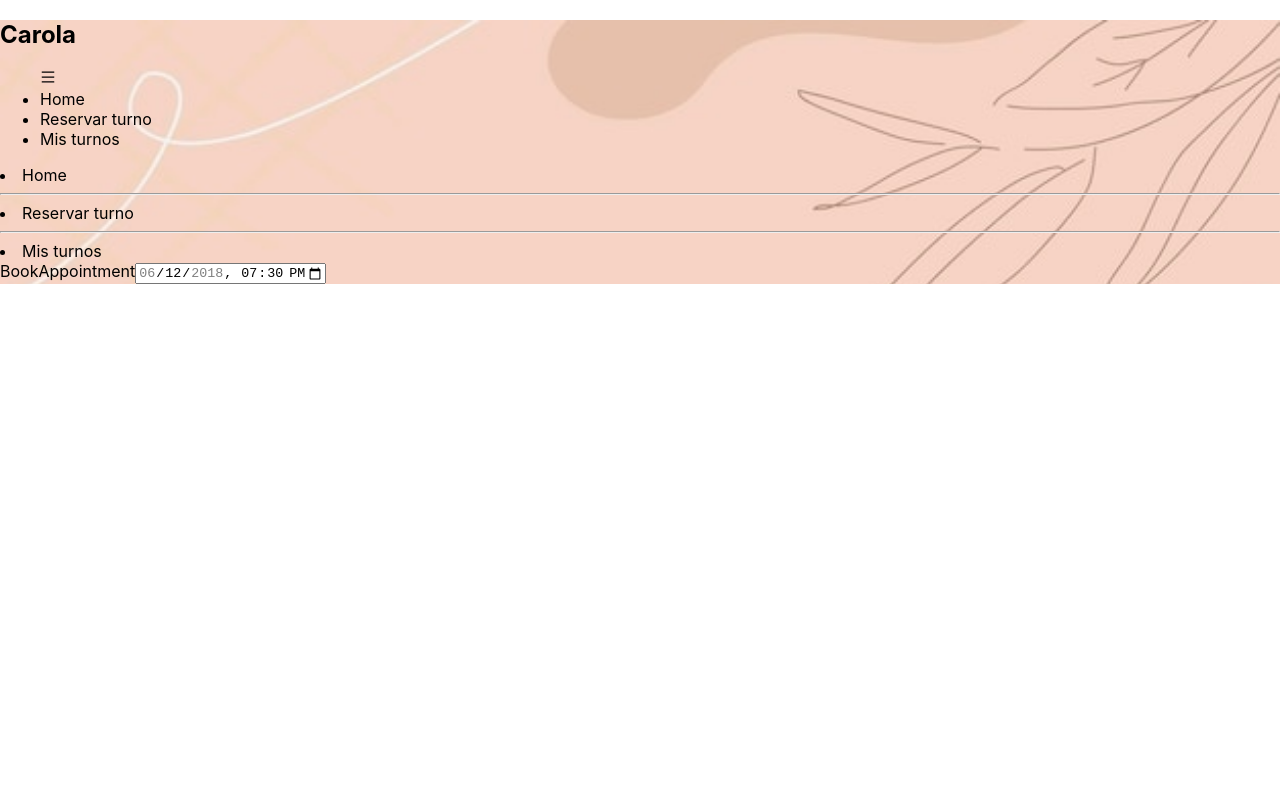
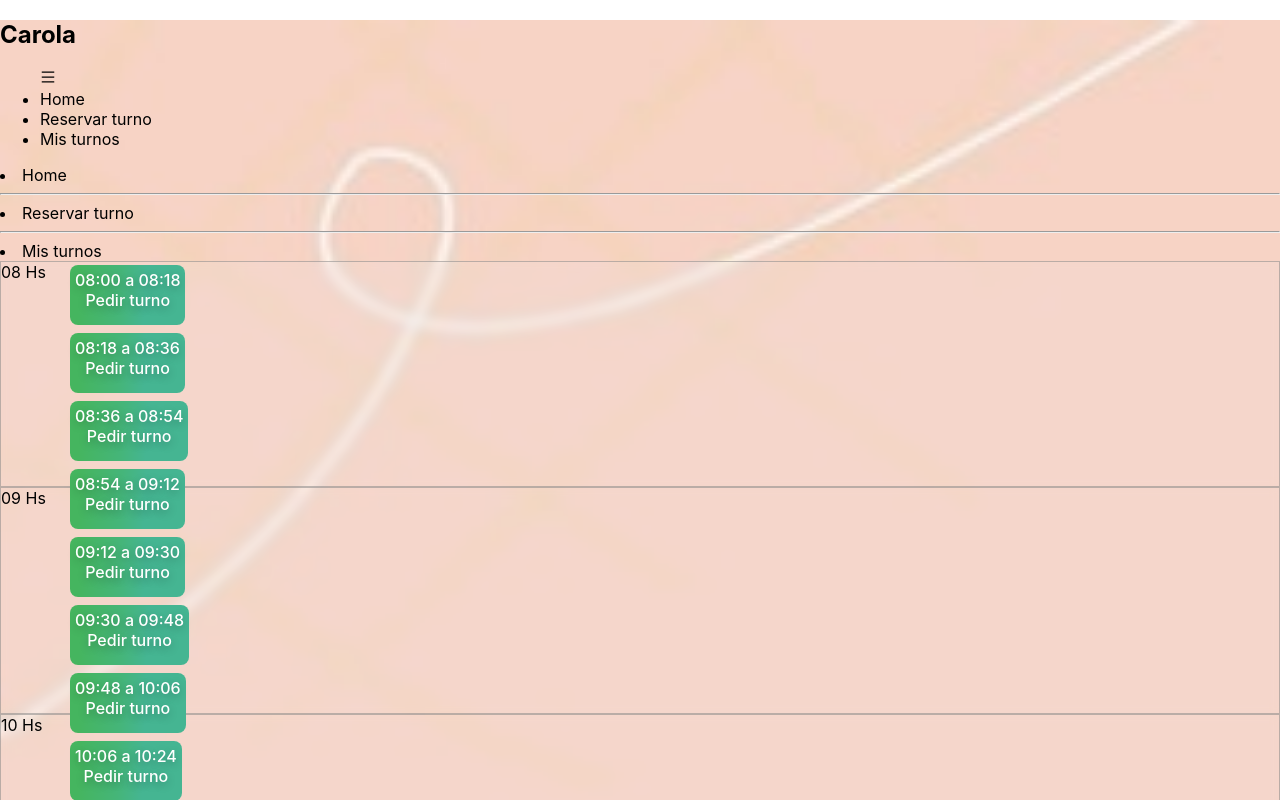
Before and after one commit to No-Country/C7-25, a React (Create React App) app in the folder frontend/: page /reservarturno in a window 1280 px wide. Shown: the top 800 px of the page. Built offline with nearby package versions, Linux system fonts and the light colour scheme.

Commit message:
version 0.1.5 front

```diff
--- a/frontend/src/components/BookAppointment.js
+++ b/frontend/src/components/BookAppointment.js
@@ -1,23 +1,87 @@
+import axios from 'axios';
 import React from 'react'
+import '../styles/BookAppointment.css'
 
 export default function BookAppointment() {
 
-  const turnos={
-    init:'',
-    end:'',
-    length:''
-  }
-  for (let index = 0; index < 10; index++) {
-    //const element = array[index];
+
+
+  const workday={
+    init:'2022-09-27T08:00', //inicio de la jornada
+    workdayDuration:720, //duracion de la jornada en minutos
+    apptDuration:18 //duracion del turno en minutos
   }
 
+  //Para crear un array con las hs de atencion
+  let hours=[];
+  for (let index = 8; index <= 20; index++) {
+    hours.push(index);
+  }
 
+  const margin = 4;
+  const apptHeight = 60+2*margin;//altura en px en el css del boton para pedir turno + margen
+  const heightHs = apptHeight*60/workday.apptDuration; //Regla de 3 simple para la altura de 1hr
+
+
+  //Para crear el rango de hs de cada turno
+  //Falta retirar los no disponibles
+  let apptDisp=[];
+  let time=new Date(workday.init);
+  let ini,end;
+  ini=('0'+time.getHours()).slice(-2)+':'+('0'+time.getMinutes()).slice(-2);//convierto el date al formato hora minuto 00:00
+  for (let index = 1; index <= (workday.workdayDuration/workday.apptDuration); index++) {
+
+    time.setTime(time.getTime() + workday.apptDuration*60*1000);//Sumo el tiempo del turno
+    end=('0'+time.getHours()).slice(-2)+':'+('0'+time.getMinutes()).slice(-2);//hr min para el fin del turno
+    apptDisp.push([ini,end,(index-1)*apptHeight+margin]);//Vector con todos los turnos
+    ini=end;//El fin del turno actual es el inicio del turno siguiente
+
+  }
+  console.log(apptDisp);
+
+
+
+
+
+  //Guarda el turno en la db
+  let saveAppt = async (apptm) => {
+    const today=workday.init.split('T');//Separa la fecha y hora
+    const turn={
+      init:today[0]+'T'+apptm[0]+':00',//Une la fecha y hora del turno
+      end:today[0]+'T'+apptm[1]+':00'
+    }
+    try {
+        const UserusedUrlAPI='http://localhost:8080/appt/save';
+        const resp = await axios.post(UserusedUrlAPI,turn);
+        return resp.data;
+    } catch (error) {
+        console.log('Error: '+ error);
+    }
+  }
+
+  console.log('BookAppointment se esta renderizando')
   return (
     <div>
-      BookAppointment
-      <input type="datetime-local" id="meeting-time"
-       name="meeting-time" value="2018-06-12T19:30"
-       min="2018-06-07T00:00" max="2018-06-14T00:00"/>
+      <div className='calendarContainer'>
+        <div>
+          {
+            hours.map((hora,index)=> //Para crear la barra lateral con las horas de atencion
+              <div className='horas' style={ { height: heightHs } } key={index}>
+                {('0' + hora).slice(-2)+' Hs'}
+              </div>
+            )
+          }
+        </div>
+        {
+          apptDisp.map((turn,index)=>
+            <div onClick={()=>saveAppt(turn)} className='appt' style={ { top: turn[2]+'px' } }>
+              <span>{turn[0]+ ' a ' +turn[1]}</span>
+              <br/>
+              Pedir turno
+            </div>
+          )
+        }
+      </div>
     </div>
   )
 }
```
